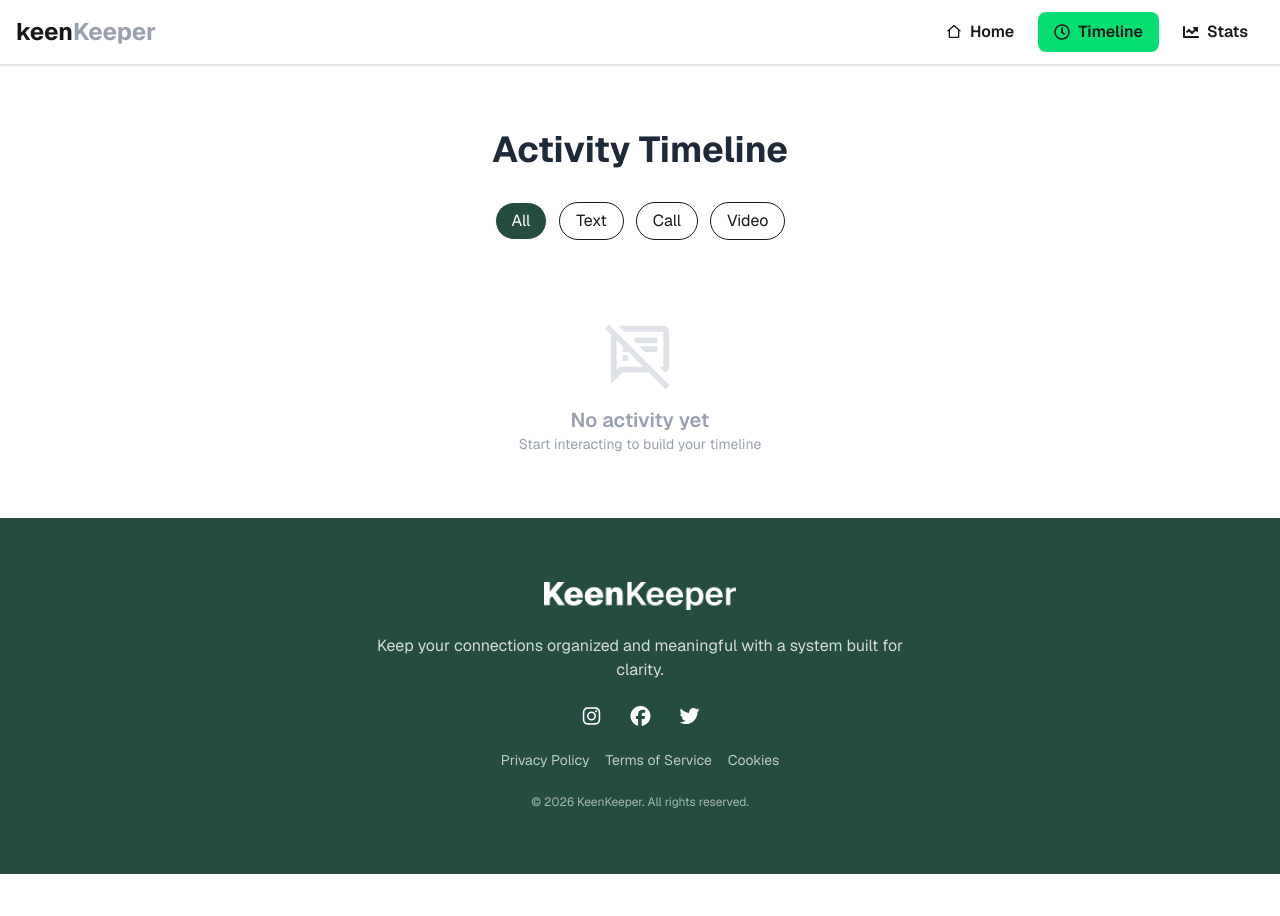
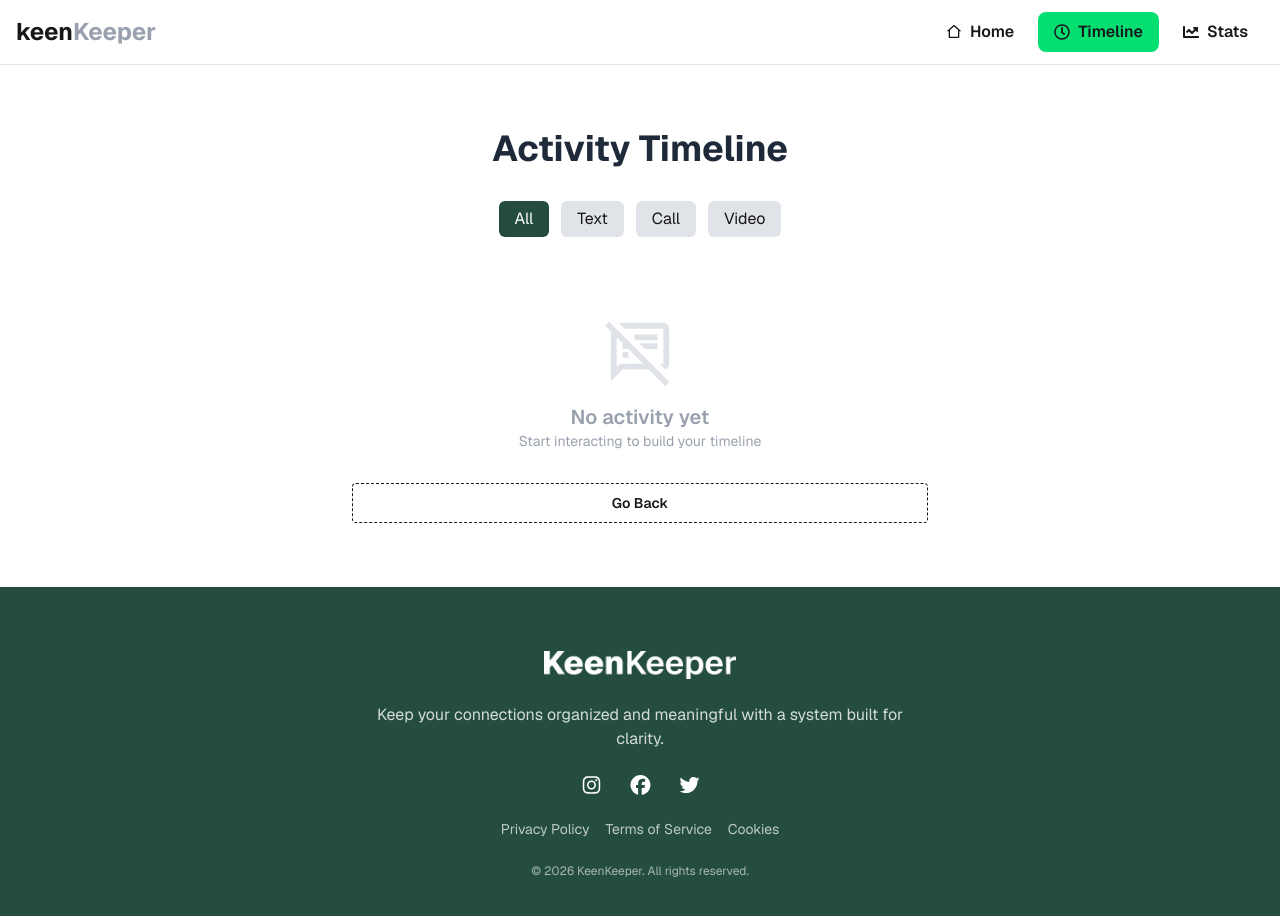
Before and after one commit to ihriyad/Keen-Keeper-ph, a React (Vite) app: page /timeline in a window 1280 px wide. Shown: the top 916 px of the page. Before the commit the page ends 874 px from the top, so only its background shows below. Built offline with nearby package versions, Linux system fonts and the light colour scheme.

Commit message:
Update title in index.html; add lucide-react dependency; enhance CardDetails, CheckIn, Person, Stats, TimeLine, and FriendsCard components with navigation and styling improvements

```diff
--- a/index.html
+++ b/index.html
@@ -4,7 +4,7 @@
     <meta charset="UTF-8" />
     <link rel="icon" type="image/svg+xml" href="/favicon.svg" />
     <meta name="viewport" content="width=device-width, initial-scale=1.0" />
-    <title>keen-keeper</title>
+    <title>keen keeper</title>
   </head>
   <body>
     <div id="root"></div>
--- a/package.json
+++ b/package.json
@@ -14,6 +14,7 @@
     "@fortawesome/free-solid-svg-icons": "^7.2.0",
     "@fortawesome/react-fontawesome": "^3.3.0",
     "@tailwindcss/vite": "^4.2.2",
+    "lucide-react": "^1.8.0",
     "react": "^19.2.4",
     "react-dom": "^19.2.4",
     "react-icons": "^5.6.0",
--- a/src/Pages/card details/CardDetails.jsx
+++ b/src/Pages/card details/CardDetails.jsx
@@ -1,5 +1,5 @@
 import React from "react";
-import { useParams } from "react-router";
+import { NavLink, useParams } from "react-router";
 import useFriends from "../../hooks/useFriends";
 import Person from "./Person";
 import Aside from "./Aside";
@@ -31,6 +31,13 @@ const CardDetails = () => {
           </div>
         </div>
       )}
+      <div className="flex justify-center mt-6">
+        <NavLink to="/">
+          <button className="btn mx-auto w-auto md:w-xl btn-dash">
+            Go Back
+          </button>
+        </NavLink>
+      </div>
     </div>
   );
 };
--- a/src/Pages/card details/CheckIn.jsx
+++ b/src/Pages/card details/CheckIn.jsx
@@ -14,19 +14,19 @@ const CheckIn = ({ newFriend }) => {
       <div className="grid lg:grid-cols-3 grid-cols-1 gap-6 rounded-md w-11/12 lg:w-12/12 mx-auto">
         <button
           onClick={() => handleInteraction("call", name)}
-          className="flex justify-center items-center flex-col gap-4 p-4 rounded-md hover:bg-gray-200  border border-blue-400 hover:border-none"
+          className="flex justify-center items-center flex-col gap-4 p-4 rounded-md hover:bg-gray-200  border border-gray-400 hover:border-none"
         >
           <FiPhoneCall /> <p>Call</p>
         </button>
         <button
           onClick={() => handleInteraction("text", name)}
-          className="flex justify-center items-center flex-col gap-4 p-4 rounded-md hover:bg-gray-200 border border-blue-400 hover:border-none"
+          className="flex justify-center items-center flex-col gap-4 p-4 rounded-md hover:bg-gray-200 border border-gray-400 hover:border-none"
         >
           <RiMessage2Line /> <p>Text</p>
         </button>
         <button
           onClick={() => handleInteraction("video", newFriend.name)}
-          className="flex justify-center items-center flex-col gap-4 p-4 rounded-md hover:bg-gray-200 border border-blue-400 hover:border-none"
+          className="flex justify-center items-center flex-col gap-4 p-4 rounded-md hover:bg-gray-200 border border-gray-400 hover:border-none"
         >
           <GoDeviceCameraVideo /> <p>Video</p>
         </button>
--- a/src/Pages/card details/Person.jsx
+++ b/src/Pages/card details/Person.jsx
@@ -1,3 +1,4 @@
+import { Mail } from "lucide-react";
 import React from "react";
 import { MdOutlineArchive } from "react-icons/md";
 import { RiNotificationSnoozeLine, RiDeleteBin6Fill } from "react-icons/ri";
@@ -42,7 +43,7 @@ const Person = ({ newFriend }) => {
 
         <p className="text-sm text-gray-500 mt-4">{bio}</p>
 
-        <p className="text-xs text-gray-400 mt-1">{email}</p>
+        <p className="text-md flex gap-3 text-gray-700 mt-1"><Mail></Mail> {email}</p>
       </div>
 
       <div className="space-y-3">
--- a/src/Pages/stats/Stats.jsx
+++ b/src/Pages/stats/Stats.jsx
@@ -3,6 +3,7 @@ import Chart from "./Chart";
 import { useContext } from "react";
 import { TbChartPieOff } from "react-icons/tb";
 import CommunicationContext from "../../context/ContextHook";
+import { NavLink } from "react-router";
 
 const Stats = () => {
   const { interaction } = useContext(CommunicationContext);
@@ -33,6 +34,11 @@ const Stats = () => {
           )}
         </div>
       </div>
+      <div className="flex justify-center">
+        <NavLink to="/">
+          <button className="btn mx-auto w-auto md:w-xl btn-dash">Go Back</button>
+        </NavLink>
+      </div>
     </div>
   );
 };
--- a/src/Pages/timeline/Cards.jsx
+++ b/src/Pages/timeline/Cards.jsx
@@ -2,7 +2,7 @@ import React from "react";
 
 const Cards = ({ data }) => {
   return (
-    <div className="flex gap-4 items-start border-l-2 border-[#244d3f] pl-4 py-3">
+    <div className="flex gap-4 items-start border-l-2 border-[#244d3f] pl-4 py-3 shadow-xl">
       <div className="w-10 h-10 shrink-0">
         <img
           src={data.image}
--- a/src/Pages/timeline/TimeLine.jsx
+++ b/src/Pages/timeline/TimeLine.jsx
@@ -2,6 +2,7 @@ import React, { useContext, useState } from "react";
 import CommunicationContext from "../../context/ContextHook";
 import { MdOutlineSpeakerNotesOff } from "react-icons/md";
 import Cards from "./Cards";
+import { NavLink } from "react-router";
 
 const TimeLine = () => {
   const { interaction } = useContext(CommunicationContext);
@@ -21,32 +22,32 @@ const TimeLine = () => {
       <div className="flex justify-center gap-3 flex-wrap">
         <button
           onClick={() => setFilter("all")}
-          className={`px-4 py-1.5 rounded-full border ${
-            filter === "all" ? "bg-[#244d3f] text-white" : ""
+          className={`px-4 py-1.5 rounded-md  ${
+            filter === "all" ? "bg-[#244d3f] text-white" : "bg-gray-400/30"
           }`}
         >
           All
         </button>
         <button
           onClick={() => setFilter("text")}
-          className={`px-4 py-1.5 rounded-full border ${
-            filter === "text" ? "bg-[#244d3f] text-white" : ""
+          className={`px-4 py-1.5 rounded-md  ${
+            filter === "text" ? "bg-[#244d3f] text-white" : "bg-gray-400/30"
           }`}
         >
           Text
         </button>
         <button
           onClick={() => setFilter("call")}
-          className={`px-4 py-1.5 rounded-full border ${
-            filter === "call" ? "bg-[#244d3f] text-white" : ""
+          className={`px-4 py-1.5 rounded-md  ${
+            filter === "call" ? "bg-[#244d3f] text-white" : "bg-gray-400/30"
           }`}
         >
           Call
         </button>
         <button
           onClick={() => setFilter("video")}
-          className={`px-4 py-1.5 rounded-full border ${
-            filter === "video" ? "bg-[#244d3f] text-white" : ""
+          className={`px-4 py-1.5 rounded-md  ${
+            filter === "video" ? "bg-[#244d3f] text-white" : "bg-gray-400/30"
           }`}
         >
           Video
@@ -72,6 +73,11 @@ const TimeLine = () => {
           ))}
         </div>
       )}
+      <div className="flex justify-center">
+        <NavLink to="/">
+          <button className="btn mx-auto w-auto md:w-xl btn-dash">Go Back</button>
+        </NavLink>
+      </div>
     </div>
   );
 };
--- a/src/Router/router.jsx
+++ b/src/Router/router.jsx
@@ -24,7 +24,8 @@ const router = createBrowserRouter([
         Component: Stats,
       },
       {
-        path: "/home/:id", Component: CardDetails
+        path: "/home/:id",
+        Component: CardDetails,
       },
     ],
   },
--- a/src/components/cards/FriendsCard.jsx
+++ b/src/components/cards/FriendsCard.jsx
@@ -24,7 +24,7 @@ const FriendsCard = ({ friend }) => {
           {tags.map((tag, i) => (
             <div
               key={i}
-              className="badge rounded-full bg-gray-400/20 text-black"
+              className="badge rounded-md py-2 px-3 bg-gray-200 text-black hover:underline"
             >
               {tag}
             </div>
@@ -33,9 +33,10 @@ const FriendsCard = ({ friend }) => {
         <div
           className={`
             w-full
-            badge rounded-full
+            badge rounded-md
              font-medium
-            py-3 px-4 mt-3
+             hover:underline
+            py-4 px-4 mt-3
             ${
               status === "overdue"
                 ? "bg-red-400/50"
--- a/src/components/navbar/Navbar.jsx
+++ b/src/components/navbar/Navbar.jsx
@@ -13,7 +13,7 @@ const Navbar = () => {
     }`;
 
   return (
-    <div className="backdrop-blur-md border-b-2 border-gray-200">
+    <div className="sticky top-0 z-50 backdrop-blur-md border-b border-gray-200 bg-white/70">
       <div className="max-w-7xl mx-auto px-4 flex justify-between items-center h-16">
         <h1 className="text-2xl font-bold">
           keen
```
Also changed, not shown: 1 other file (tests, documents, lock files or other folders).
